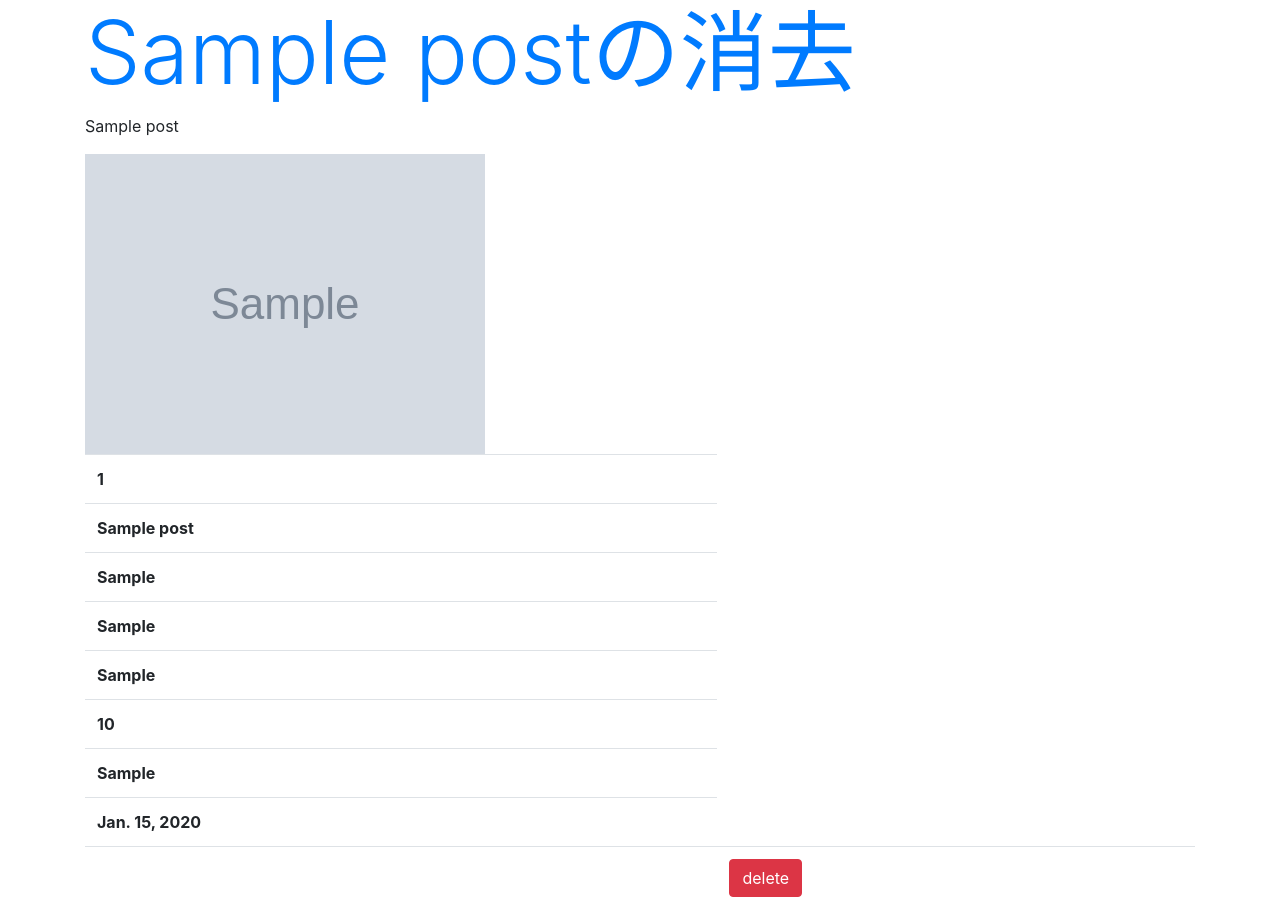
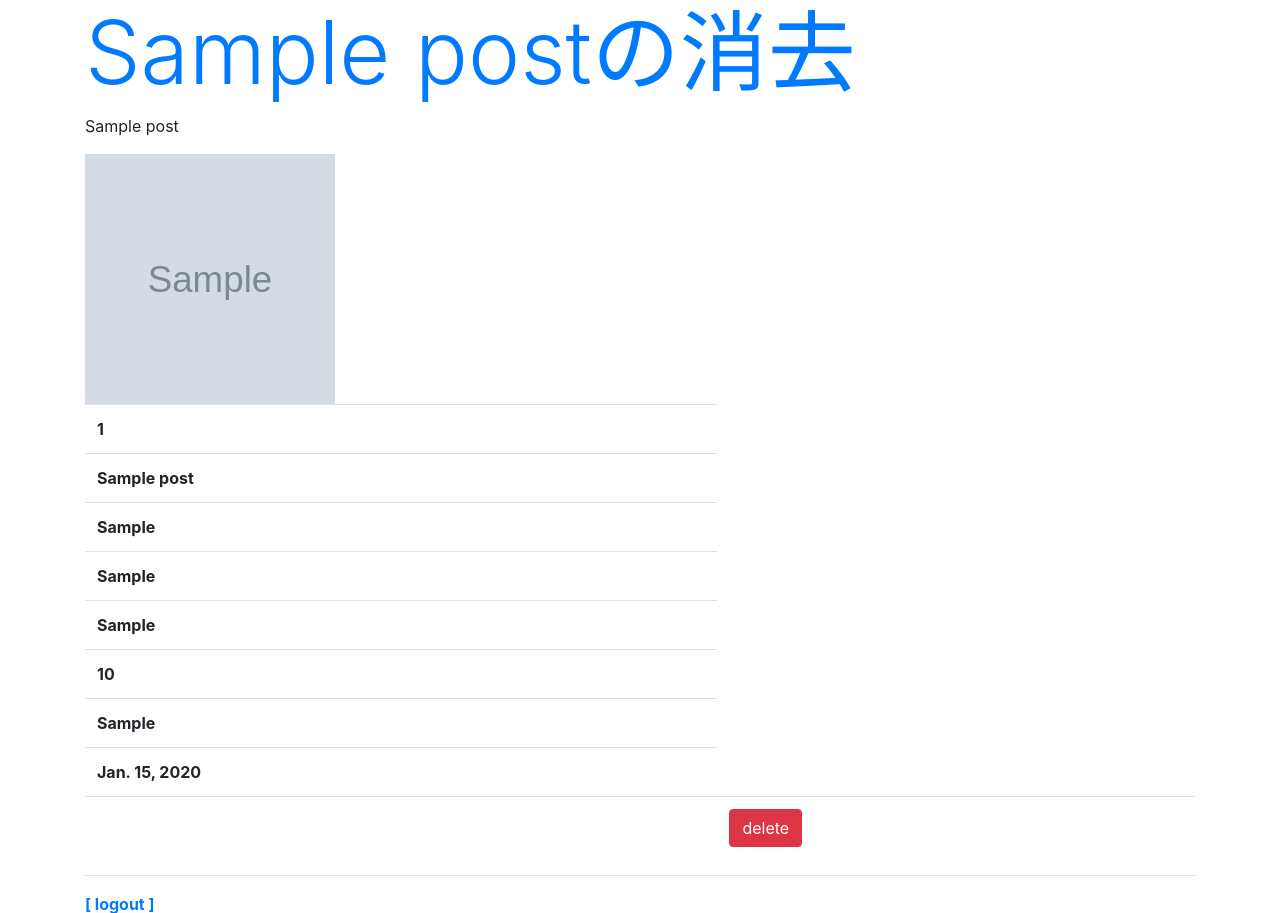
Before and after one commit to kimuson13/close-cloth, a Django app: template cloth_manage/clothes/templates/clothes/delete.html in a window 1280 px wide. Shown: the part 56-969 px from the top of the page. Run offline with Django 3.2, Linux system fonts and the light colour scheme; tables that the repository leaves empty hold one stand-in row (values such as "Sample post"); the template is opened without the code that fills it: values that come from a table or form of the project are taken from there, most other values are stand-ins (such as "Sample title", 1, 10 or a date in 2020); grey boxes marked "Sample" are stand-in pictures; some libraries are stand-ins or nearby versions.

Commit message:
add static and image pic

```diff
--- /dev/null
+++ b/cloth_manage/clothes/static/clothes/css/style.css
@@ -0,0 +1,5 @@
+img {
+    width: 250px;
+    height: 250px;
+    object-fit: cover;
+}
--- a/cloth_manage/clothes/templates/clothes/layout.html
+++ b/cloth_manage/clothes/templates/clothes/layout.html
@@ -4,6 +4,7 @@
     <head>
         <meta charset="utf-8">
         <title>{% block title%}{% endblock %}</title>
+        <link rel="stylesheet" href="{% static 'clothes/css/style.css' %}" type="text/css">
         <link rel="stylesheet" href="https://stackpath.bootstrapcdn.com/bootstrap/4.5.0/css/bootstrap.min.css" integrity="sha384-9aIt2nRpC12Uk9gS9baDl411NQApFmC26EwAOH8WgZl5MYYxFfc+NcPb1dKGj7Sk" crossorigin="anonymous">
         <script src="https://code.jquery.com/jquery-3.3.1.min.js"></script>
         <script src="https://maxcdn.bootstrapcdn.com/bootstrap/4.0.0/js/bootstrap.min.js"></script>
```
